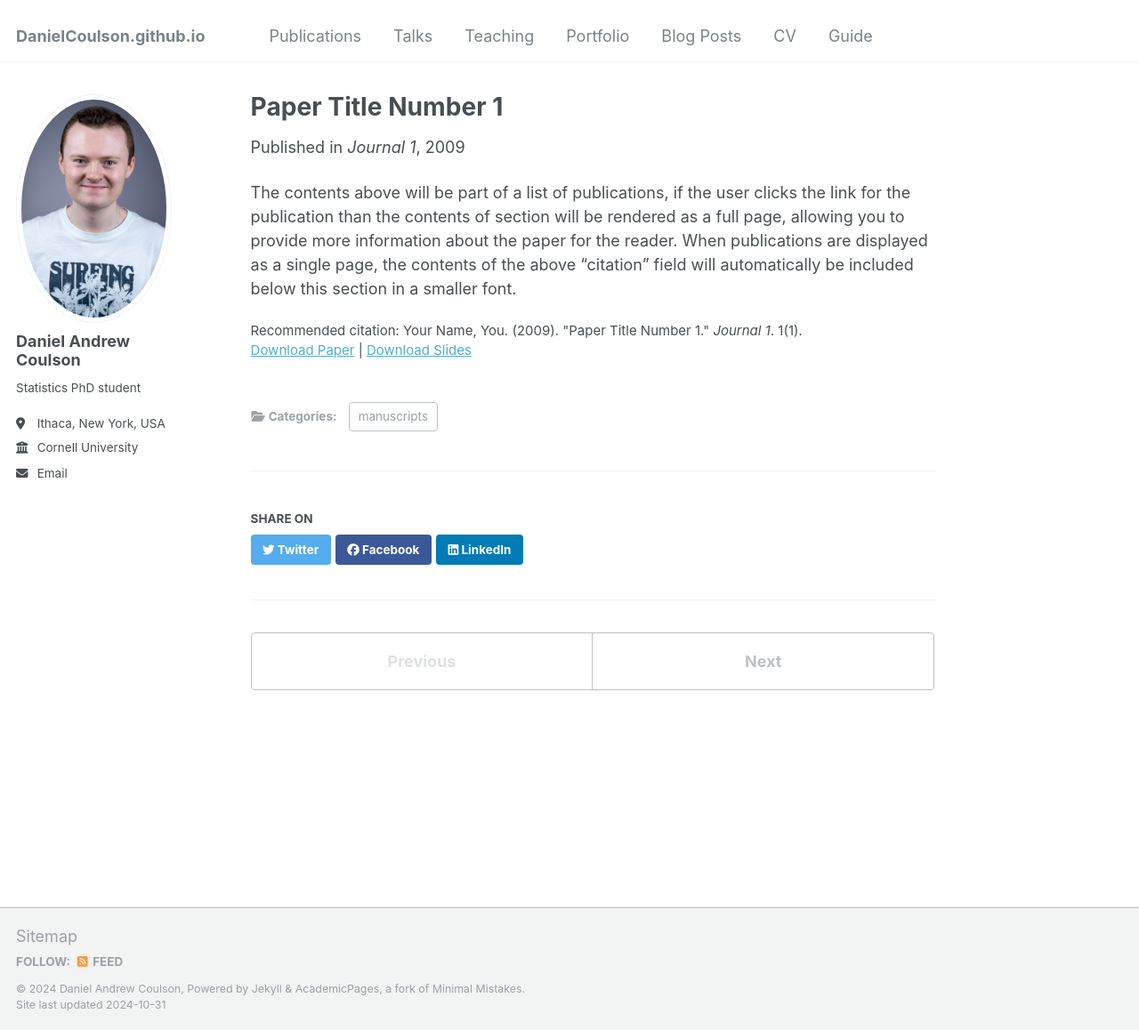
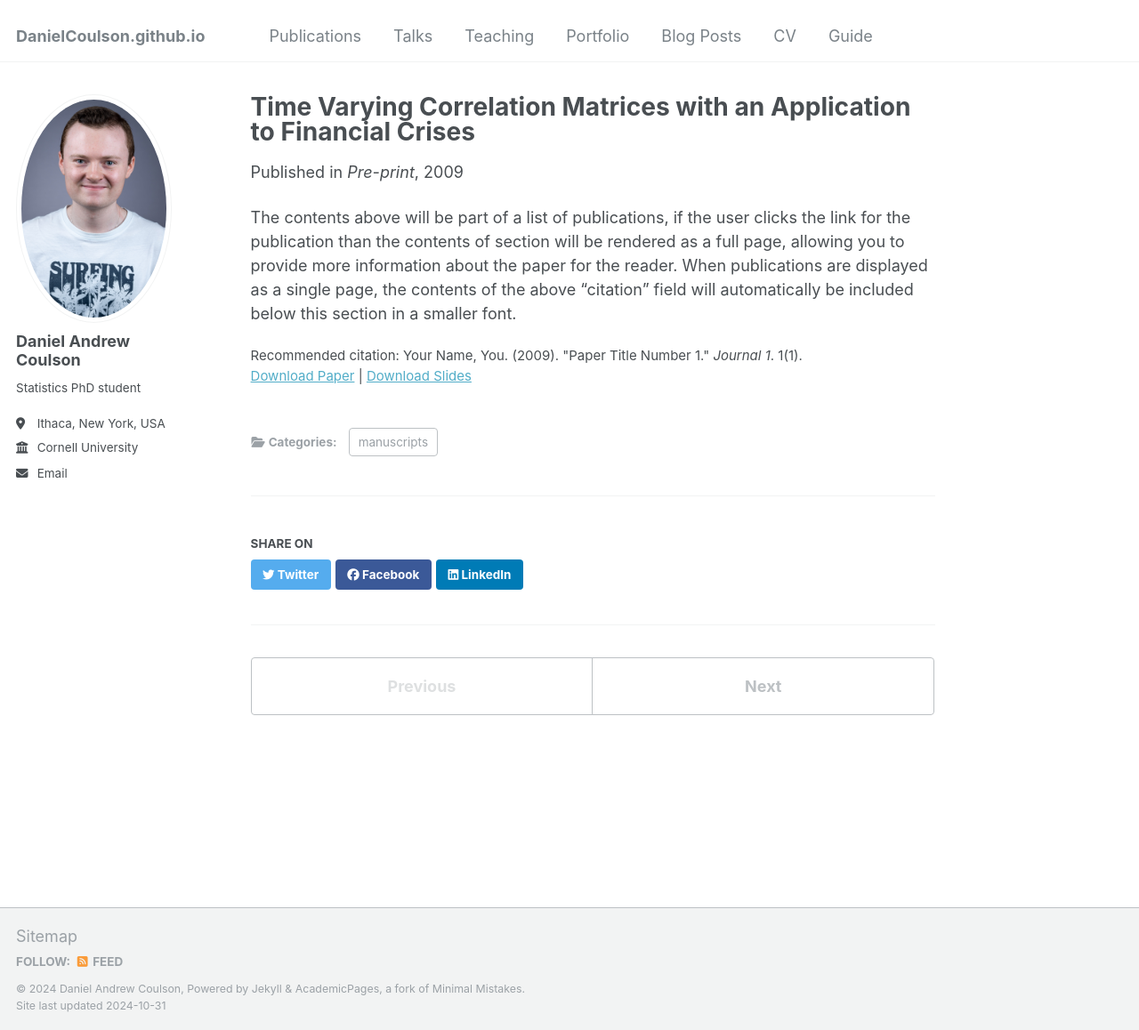
Before and after one commit to DanielCoulson/DanielCoulson.github.io, a Jekyll site: the page built from _publications/2009-10-01-paper-title-number-1.md, in a window 1280 px wide and 1158 px high. Shown: the whole window at 89% size. Built offline with Jekyll 4.4.1, drawn with Linux system fonts in a browser that asks for light colours.

Commit message:
Update 2009-10-01-paper-title-number-1.md

```diff
--- a/_publications/2009-10-01-paper-title-number-1.md
+++ b/_publications/2009-10-01-paper-title-number-1.md
@@ -1,11 +1,12 @@
 ---
-title: "Paper Title Number 1"
+title: "Time Varying Correlation Matrices with an
+Application to Financial Crises"
 collection: publications
 category: manuscripts
 permalink: /publication/2009-10-01-paper-title-number-1
 excerpt: 'This paper is about the number 1. The number 2 is left for future work.'
 date: 2009-10-01
-venue: 'Journal 1'
+venue: 'Pre-print'
 slidesurl: 'http://academicpages.github.io/files/slides1.pdf'
 paperurl: 'http://academicpages.github.io/files/paper1.pdf'
 citation: 'Your Name, You. (2009). &quot;Paper Title Number 1.&quot; <i>Journal 1</i>. 1(1).'
```
